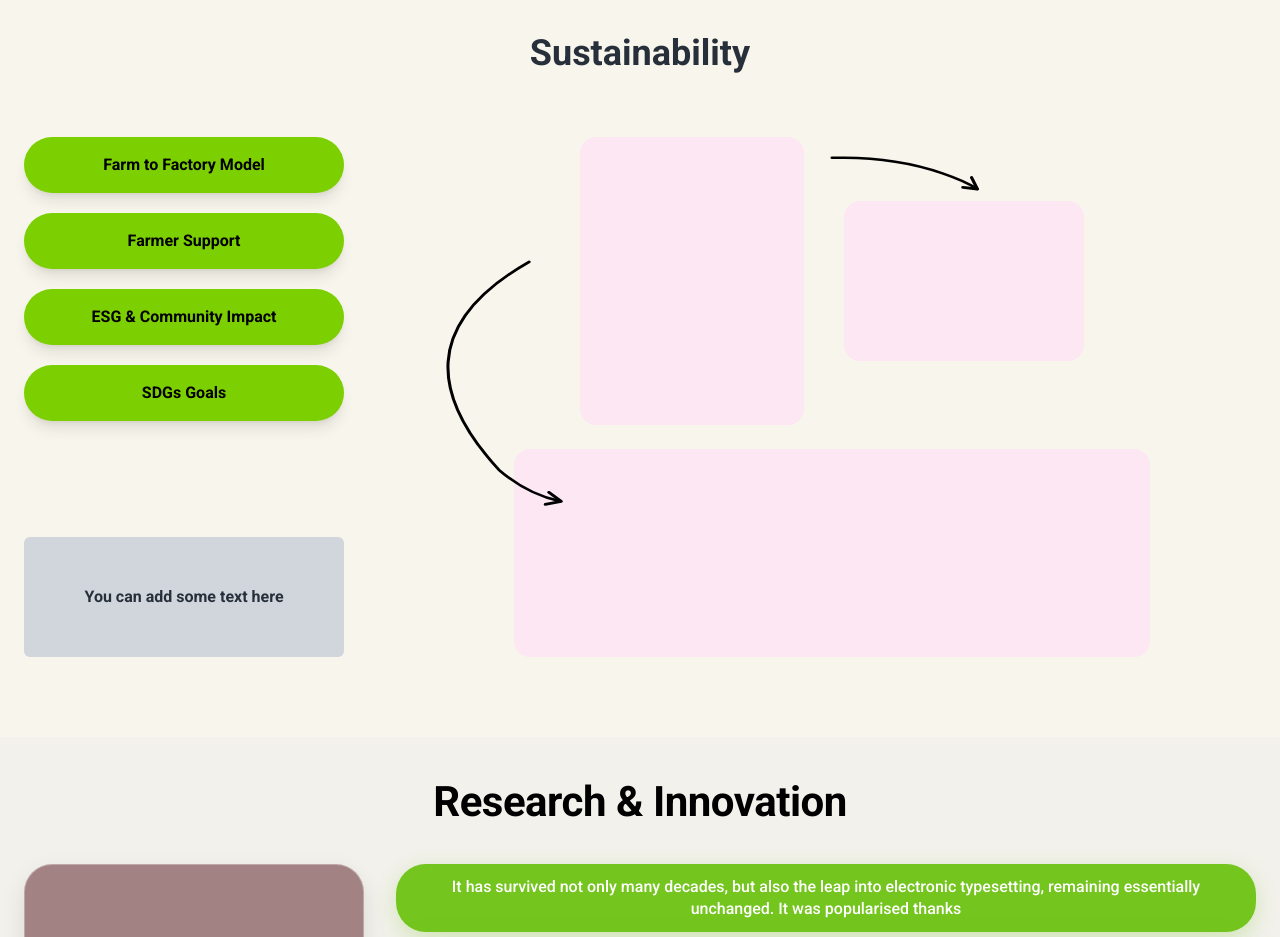
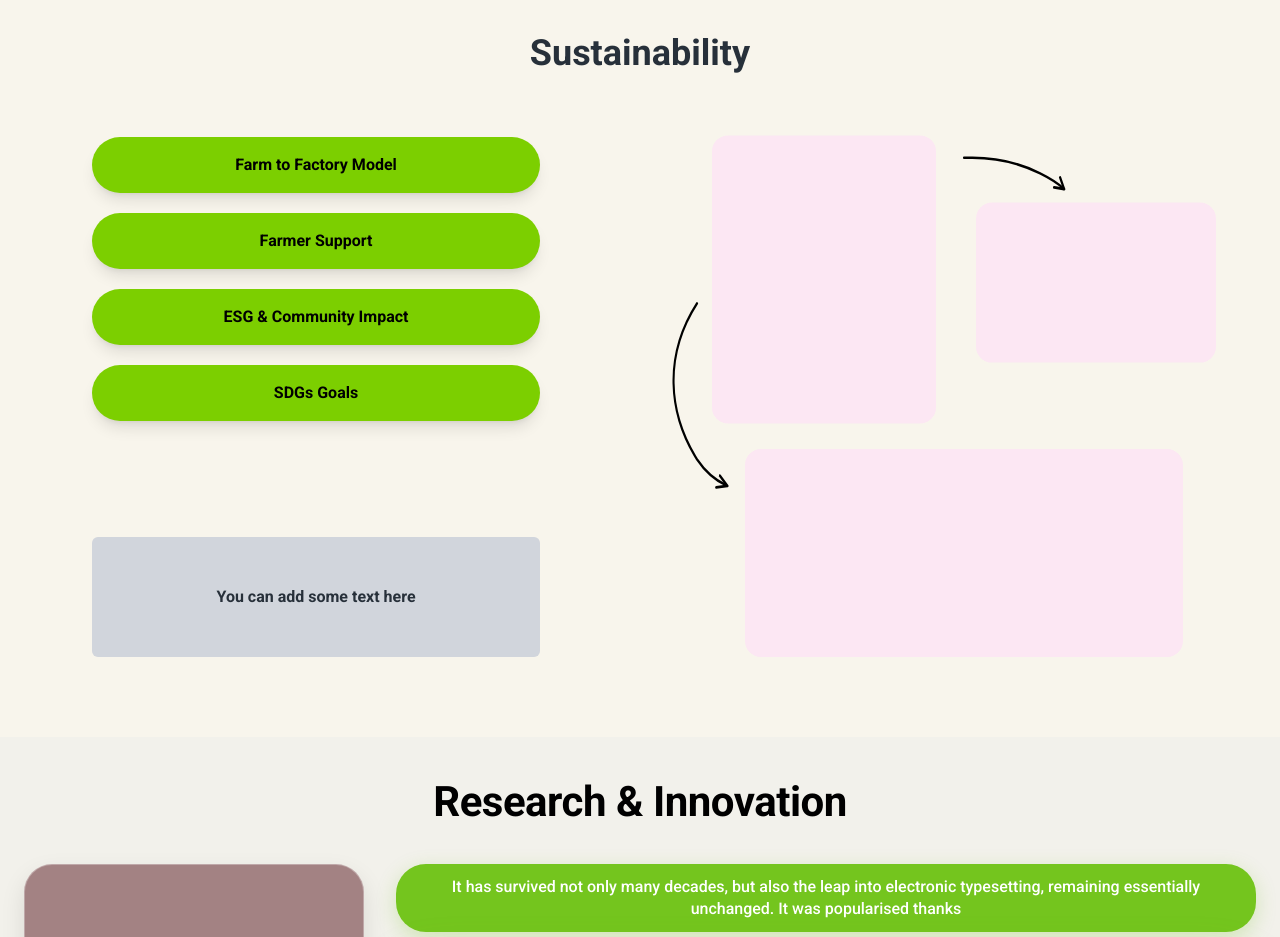
Before and after one commit to UTYCC-IS-Department/Healthy-Happy, a Next.js app: page /en/about in a window 1280 px wide. Shown: the part 2340-3277 px from the top of the page. Built offline with nearby package versions, Linux system fonts and the light colour scheme; a web font is replaced by a local one.

Commit message:
add animation to sustainability

```diff
--- a/package.json
+++ b/package.json
@@ -13,7 +13,7 @@
   },
   "dependencies": {
     "flag-icons": "^7.5.0",
-    "framer-motion": "^12.42.2",
+    "framer-motion": "^12.43.0",
     "lucide-react": "^1.25.0",
     "next": "^16.2.10",
     "react": "19.2.4",
--- a/src/components/about_us_comp/Sustainability.tsx
+++ b/src/components/about_us_comp/Sustainability.tsx
@@ -1,5 +1,8 @@
+"use client";
+
+import { motion } from "framer-motion";
+
 const Sustainability = () => {
-
   const buttons = [
     "Farm to Factory Model",
     "Farmer Support",
@@ -11,17 +14,61 @@
     <section id="sustainability1" className="bg-[#F8F5EC] py-20">
       <div className="max-w-7xl mx-auto px-6">
         {/* Title */}
-                <h2 className="text-4xl font-bold text-center mb-16">
+        <motion.h2
+          initial={{ opacity: 0, y: -40 }}
+          whileInView={{ opacity: 1, y: 0 }}
+          transition={{ duration: 0.7 }}
+          viewport={{ once: true }}
+          className="text-4xl font-bold text-center mb-16"
+        >
           Sustainability
-                </h2>
-                <div className="grid lg:grid-cols-[320px_1fr] gap-16">
+        </motion.h2>
+
+        <div className="grid grid-cols-1 lg:grid-cols-2 gap-16 items-start">
           {/* LEFT */}
-                    <div className="flex flex-col justify-between">
+          <motion.div
+            initial={{ opacity: 0, x: -80 }}
+            whileInView={{ opacity: 1, x: 0 }}
+            transition={{ duration: 0.8 }}
+            viewport={{ once: true }}
+            className="flex flex-col justify-between h-full"
+          >
+<div className="space-y-5 max-w-md mx-auto w-full">
 
-                        <div className="space-y-5">
-                            {buttons.map((item) => (
-                                <button
+  {buttons.map((item, index) => (
+
+    <motion.button
       key={item}
+
+      initial={{
+        opacity: 0,
+        x: -50
+      }}
+
+      whileInView={{
+        opacity: 1,
+        x: 0
+      }}
+
+      transition={{
+        duration: 0.5,
+        delay: index * 0.15
+      }}
+
+      viewport={{
+        once: true
+      }}
+
+      // Move right on hover
+      whileHover={{
+        x: 50,
+        scale: 1.03
+      }}
+
+      whileTap={{
+        scale: 0.97
+      }}
+
       className="
         w-full
         rounded-full
@@ -30,44 +77,189 @@
         font-bold
         text-black
         shadow-lg
-                                        transition-all
+        transition-shadow
         duration-300
-                                        ease-in-out
-                                        hover:translate-x-8
-                                        hover:shadow-2xl
         hover:bg-lime-400
-                                        active:translate-x-2
+        hover:shadow-xl
+        cursor-pointer
       "
     >
       {item}
-                                </button>
+
+    </motion.button>
+
   ))}
+
 </div>
-                        <div className="mt-16 bg-gray-300 p-8 rounded-md min-h-[120px] flex items-center justify-center">
-                            <p className="font-semibold">
-                                You can add some text here
-                            </p>
+
+            {/* Gray Box */}
+            <motion.div
+              initial={{
+                opacity: 0,
+                y: 50,
+              }}
+
+              whileInView={{
+                opacity: 1,
+                y: 0,
+              }}
+
+              transition={{
+                duration: 0.8,
+              }}
+
+              viewport={{
+                once: true,
+              }}
+
+              className="
+                mt-16
+                max-w-md
+                mx-auto
+                w-full
+                bg-gray-300
+                p-8
+                rounded-md
+                min-h-[120px]
+                flex
+                items-center
+                justify-center
+              "
+            >
+              <p className="font-semibold">You can add some text here</p>
+            </motion.div>
+          </motion.div>
+
+          {/* RIGHT */}
+          <motion.div
+            initial={{
+              opacity: 0,
+              x: 80,
+            }}
+
+            whileInView={{
+              opacity: 1,
+              x: 0,
+            }}
+
+            transition={{
+              duration: 0.8,
+            }}
+
+            viewport={{
+              once: true,
+            }}
+
+            className="relative min-h-[520px]"
+          >
+            <div className="flex justify-center gap-10">
+              {/* Card 1 */}
+              <motion.div
+                animate={{
+                  y: [0, -12, 0],
+                }}
+
+                transition={{
+                  duration: 3,
+                  repeat: Infinity,
+                  ease: "easeInOut",
+                }}
+
+                className="
+                  w-56
+                  h-72
+                  bg-pink-100
+                  rounded-2xl
+                "
+              />
+
+              {/* Card 2 */}
+              <motion.div
+                animate={{
+                  y: [0, 12, 0],
+                }}
+
+                transition={{
+                  duration: 3,
+                  repeat: Infinity,
+                  ease: "easeInOut",
+                }}
+
+                className="
+                  w-60
+                  h-40
+                  mt-16
+                  bg-pink-100
+                  rounded-2xl
+                "
+              />
             </div>
-                    </div>
-                    {/* RIGHT */}
-                    <div className="relative min-h-[520px]">
-                        <div className="flex justify-center gap-10">
-                            <div className="w-56 h-72 bg-pink-100 rounded-2xl"></div>
-                            <div className="w-60 h-40 mt-16 bg-pink-100 rounded-2xl"></div>
-                        </div>
-                        <div className="mt-6">
-                            <div className="mx-auto w-[75%] h-52 bg-pink-100 rounded-2xl"></div>
-                        </div>
-                        {/* SVG stays the same */}
-                        <svg
-                            className="absolute inset-0 w-full h-full pointer-events-none"
+
+            {/* Bottom Card */}
+            <motion.div
+              initial={{
+                opacity: 0,
+                scale: 0.8,
+              }}
+
+              whileInView={{
+                opacity: 1,
+                scale: 1,
+              }}
+
+              transition={{
+                duration: 0.7,
+              }}
+
+              viewport={{
+                once: true,
+              }}
+
+              className="mt-6"
+            >
+              <div
+                className="
+                  mx-auto
+                  w-[75%]
+                  h-52
+                  bg-pink-100
+                  rounded-2xl
+                "
+              />
+            </motion.div>
+
+            {/* SVG */}
+            <motion.svg
+              initial={{
+                opacity: 0,
+              }}
+
+              whileInView={{
+                opacity: 1,
+              }}
+
+              transition={{
+                duration: 1,
+              }}
+
+              viewport={{
+                once: true,
+              }}
+
+              className="
+                absolute
+                inset-0
+                w-full
+                h-full
+                pointer-events-none
+              "
+
               viewBox="0 0 700 500"
               preserveAspectRatio="none"
               fill="none"
               xmlns="http://www.w3.org/2000/svg"
             >
               <defs>
-                                {/* Top Arrow Head */}
                 <marker
                   id="topCurvedArrowHead"
                   viewBox="0 0 10 10"
@@ -86,7 +278,7 @@
                     strokeLinejoin="round"
                   />
                 </marker>
-                                {/* Left Arrow Head */}
+
                 <marker
                   id="leftCurvedArrowHead"
                   viewBox="0 0 10 10"
@@ -106,7 +298,8 @@
                   />
                 </marker>
               </defs>
-                            {/* TOP CURVED ARROW */}
+
+              {/* TOP ARROW */}
               <path
                 d="
                   M 350 20
@@ -119,12 +312,13 @@
                 fill="none"
                 markerEnd="url(#topCurvedArrowHead)"
               />
-                            {/* LEFT CURVED ARROW */}
+
+              {/* LEFT ARROW */}
               <path
                 d="
-                                    M 100 120
-                                    C 10 180 20 250 75 320
-                                    C 90 335 105 345 125 350
+                  M 30 160
+                  C -10 210 -5 265 30 310
+                  C 40 322 52 330 65 335
                 "
                 stroke="black"
                 strokeWidth="2.5"
@@ -132,8 +326,8 @@
                 fill="none"
                 markerEnd="url(#leftCurvedArrowHead)"
               />
-                        </svg>
-                    </div>
+            </motion.svg>
+          </motion.div>
         </div>
       </div>
     </section>
```
Also changed, not shown: 1 other file (tests, documents, lock files or other folders). Lines whose indentation alone changed are shown as unchanged.
